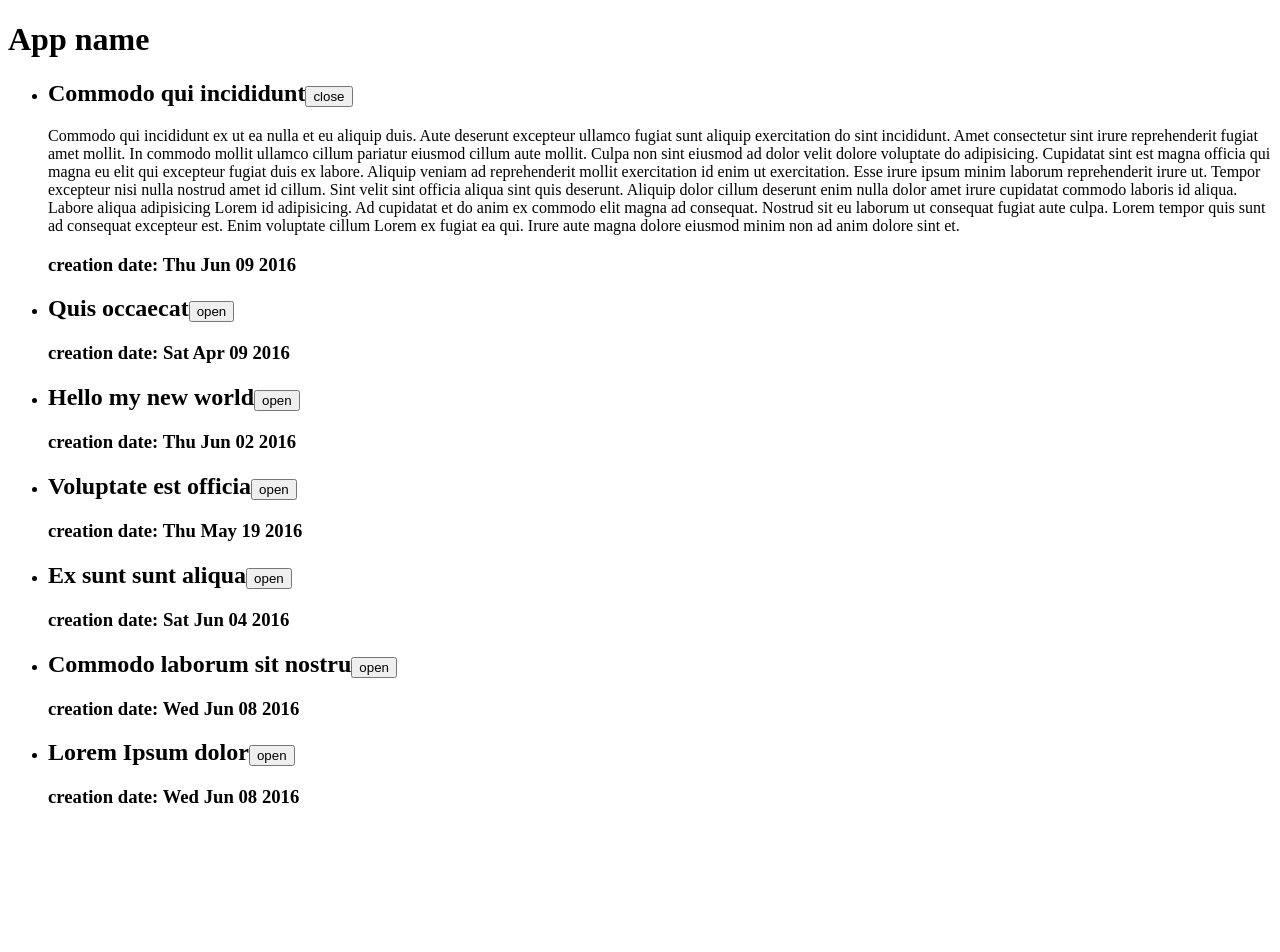
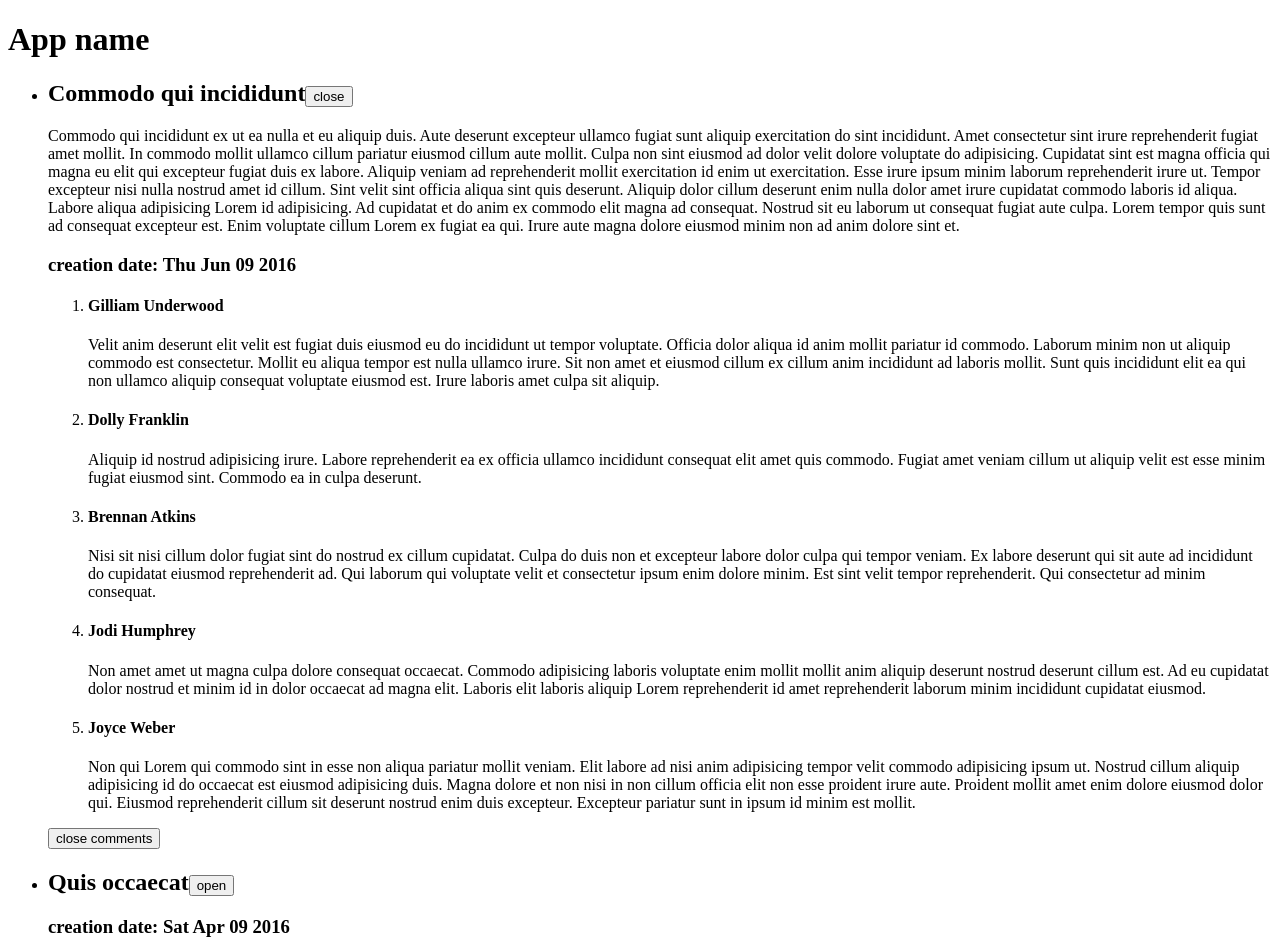
Before and after one commit to romabelka/basic-react-11-01, a React app: page / in a window 1280 px wide. Shown: the top 952 px of the page. Before the commit the page ends 827 px from the top, so only its background shows below. Built offline with nearby package versions, Linux system fonts and the light colour scheme.

Commit message:
Homework #1

```diff
--- a/src/components/Article.js
+++ b/src/components/Article.js
@@ -1,4 +1,5 @@
-import React, {Component} from 'react'
+import React, {Component} from 'react';
+import CommentList from './CommentList';
 
 class Article extends Component {
     constructor(props) {
@@ -37,7 +38,8 @@ class Article extends Component {
     render() {
         const {article} = this.props
 //        if (this.state.isOpen) throw new Error()
-        const body = this.state.isOpen && <section>{article.text}</section>
+        const body = this.state.isOpen && <section>{article.text}</section>;
+
         return (
             <div>
                 <h2>
@@ -48,6 +50,7 @@ class Article extends Component {
                 </h2>
                 {body}
                 <h3>creation date: {(new Date(article.date)).toDateString()}</h3>
+                <CommentList comments={article.comments} defaultOpen={this.props.defaultOpen} />
             </div>
         )
     }
--- a/src/components/ArticleList.js
+++ b/src/components/ArticleList.js
@@ -1,5 +1,5 @@
-import React, { Component } from 'react'
-import Article from './Article'
+import React, { Component } from 'react';
+import Article from './Article';
 
 class ArticleList extends Component {
     state = {
@@ -13,7 +13,7 @@ class ArticleList extends Component {
         if (this.state.error) return <h2>Some error</h2>
 
         const articleElements = this.props.articles.map((article, index) => <li key={article.id}>
-            <Article article = {article} defaultOpen = {index === 0}/>
+            <Article article = {article} defaultOpen = {index === 0} />
         </li>)
         return (
             <ul>
--- /dev/null
+++ b/src/components/Comment.js
@@ -0,0 +1,18 @@
+import React, { Component } from 'react';
+
+class Comment extends Component {
+
+    render() {
+        const {comment} = this.props;
+
+        return (
+            <div>
+                <h4>{comment.user}</h4>
+                <p>{comment.text}</p>
+            </div>
+        );
+
+    }
+}
+
+export default Comment;
--- /dev/null
+++ b/src/components/CommentList.js
@@ -0,0 +1,46 @@
+import React, {Component} from 'react';
+import Comment from './Comment';
+
+class CommentList extends Component {
+    constructor(props) {
+        super(props)
+
+        this.state = {
+            isOpen: props.defaultOpen
+        }
+    }
+
+    render() {
+
+        if (this.props.comments) {
+
+            const commentElements = this.props.comments.map((comment, index) => <li key={comment.id}>
+                <Comment comment = {comment}/>
+            </li>);
+
+            const body = this.state.isOpen && <ol>{commentElements}</ol>;
+
+            return (
+                <div>
+                    {body}
+                    <button type="button" onClick={this.showComment}>
+                        {this.state.isOpen ? 'close comments' : 'open comments'}
+                    </button>
+                </div>
+            );
+
+        } else {
+            return null;
+        }
+
+    }
+
+    showComment = () => {
+        this.setState((state) => ({
+            isOpen: !state.isOpen
+        }))
+    }
+
+}
+
+export default CommentList;
```
